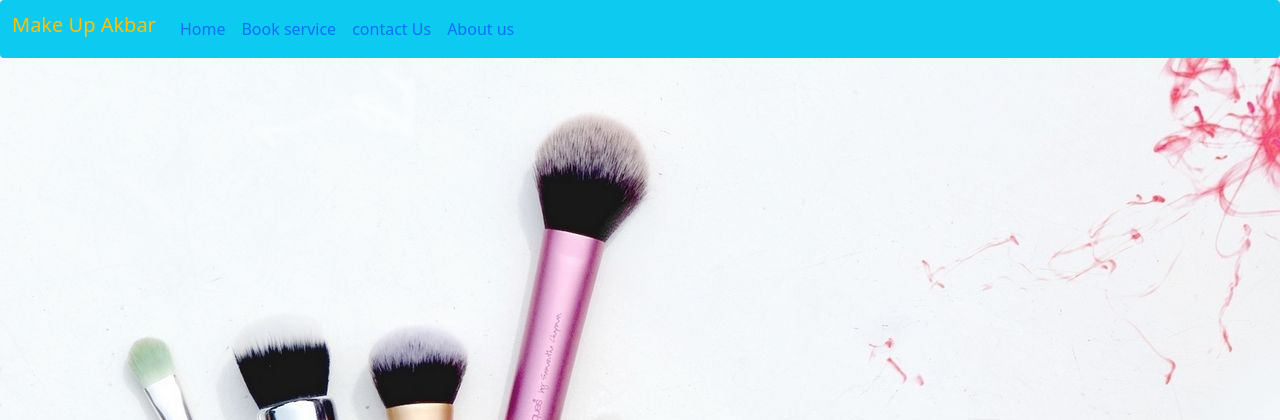
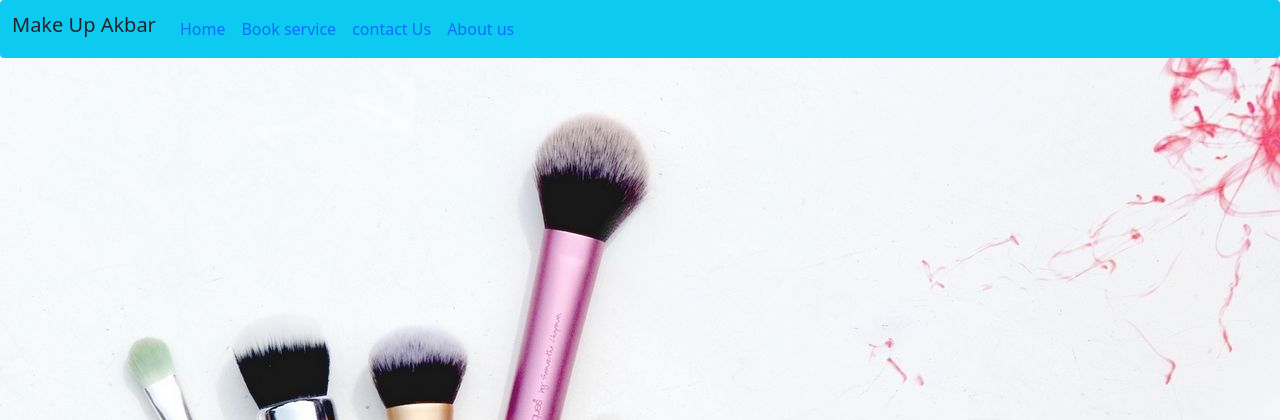
Before and after one commit to MohammadNasimi/makeup_project, a Django app: page / in a window 1280 px wide. Shown: the top 420 px of the page. Run offline with Django 4.2, Linux system fonts and the light colour scheme.

Commit message:
change color make up

```diff
--- a/templates/landing/base.html
+++ b/templates/landing/base.html
@@ -15,7 +15,7 @@
 <body>
 <nav class="navbar navbar-expand-sm navbar-theme-primary bg-info rounded">
     <div class="container-fluid">
-        <h1 class="navbar-brand text-warning">Make Up Akbar</h1>
+        <h1 class="navbar-brand text-dark">Make Up Akbar</h1>
         <div class="collapse navbar-collapse" id="mynavbar">
             <ul class="navbar-nav me-auto">
                 <li class="nav-item">
```
